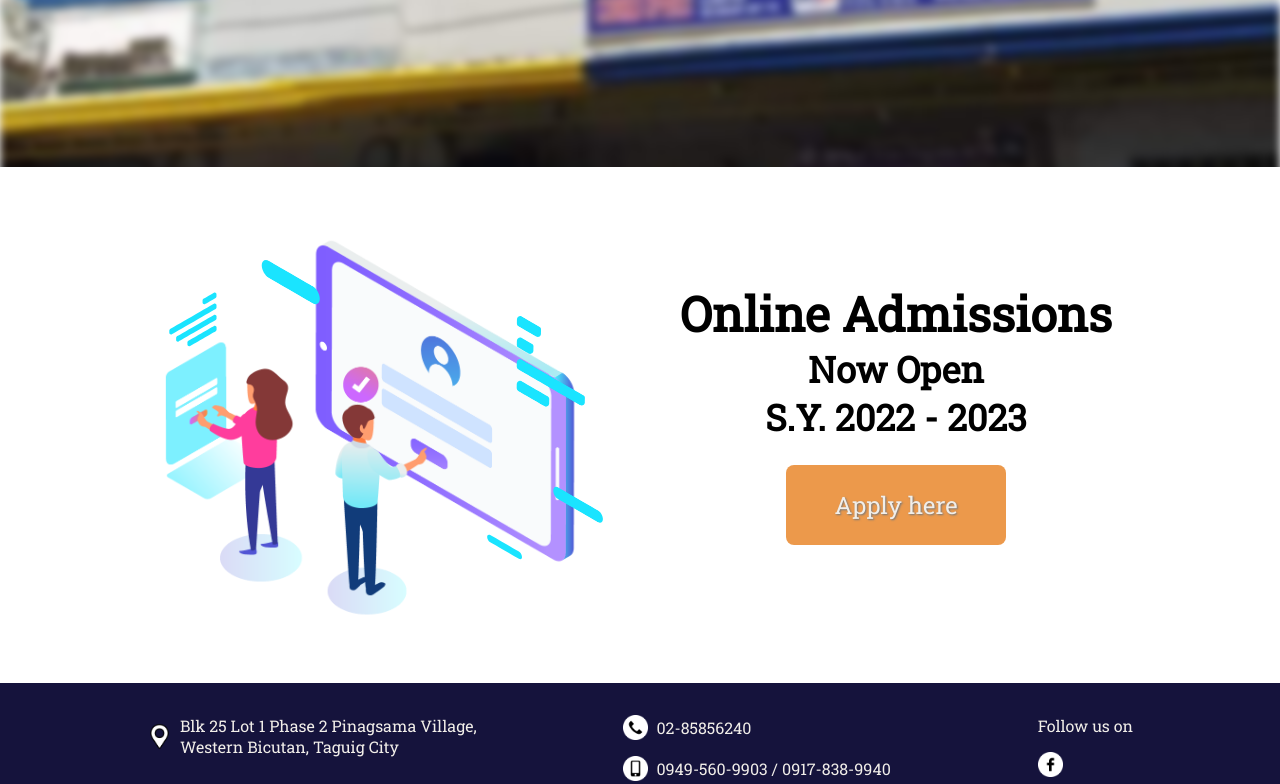
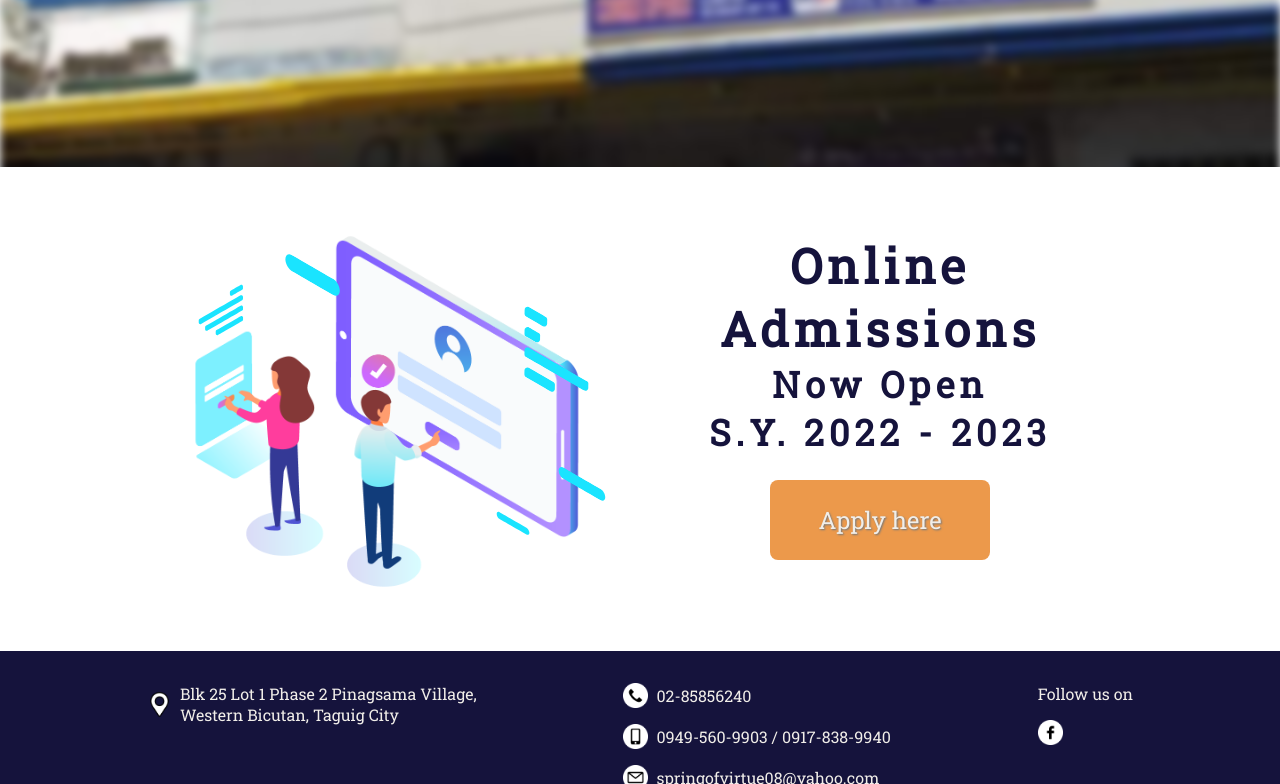
Before and after one commit to MDL-72/svis_next, a Next.js app: page / in a window 1280 px wide. Shown: the part 633-1417 px from the top of the page. Built offline with nearby package versions, Linux system fonts and the light colour scheme.

Commit message:
something

```diff
--- a/pages/home.module.scss
+++ b/pages/home.module.scss
@@ -14,7 +14,7 @@
 
   text-align: center;
 
-  width: 80%;
+  width: 75%;
 }
 
 .home__online__admission__asset {
@@ -28,7 +28,8 @@
   flex-direction: column;
   align-items: center;
   font-size: 1.5em;
-
+  color: rgb(21, 19, 60);
+  letter-spacing: 5px;
   width: 50%;
 }
 
```
